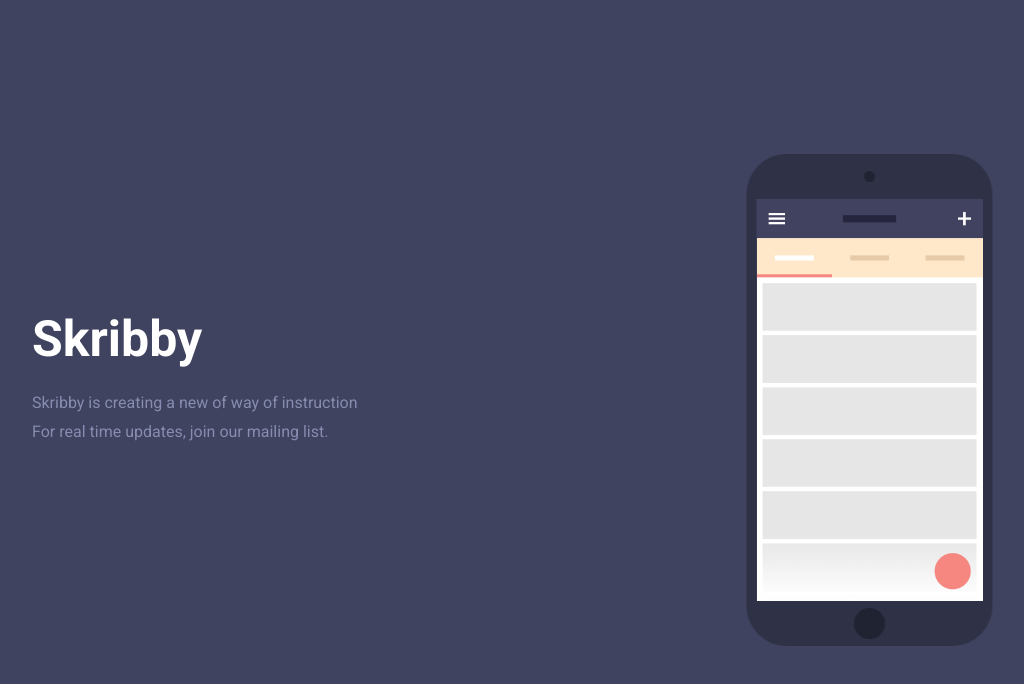
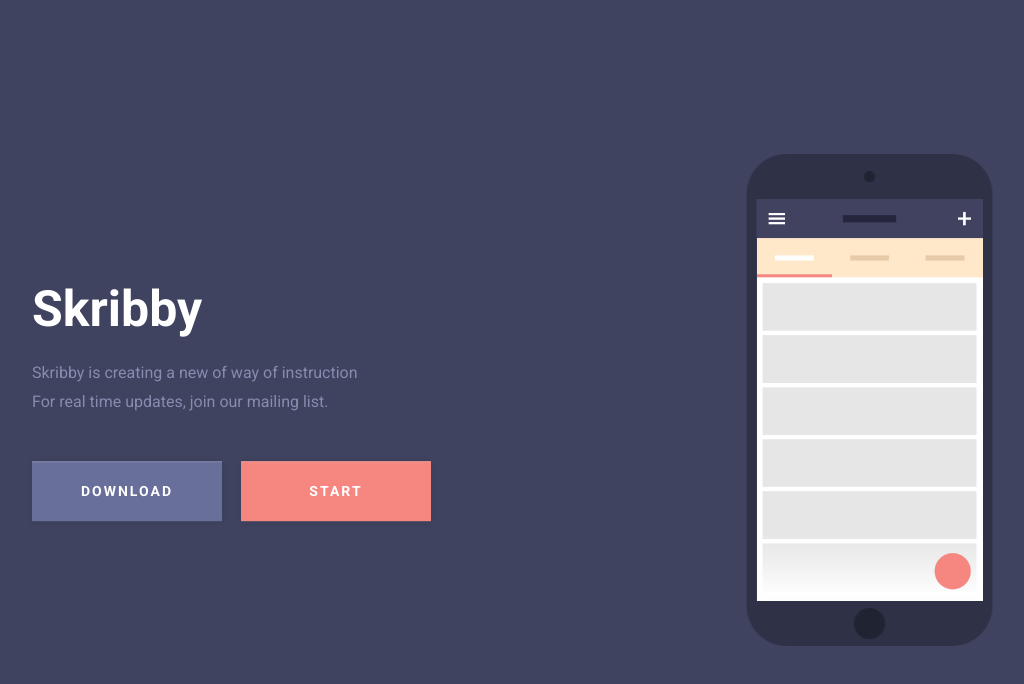
Before and after one commit to advaitmarathe/SkribbyPublic, a plain HTML site: page index.html in a window 1280 px wide. Shown: the whole page, without its empty margins (96-1120 px from the left). Drawn offline with Linux system fonts and the light colour scheme.

Commit message:
Button is not showing up

```diff
--- a/index.html
+++ b/index.html
@@ -23,10 +23,10 @@
 		<div class="cd-product-intro">
 			<h1>Skribby</h1>
 			<p>Skribby is creating a new of way of instruction<br>For real time updates, join our mailing list.</p>
-			<!-- <div class="cd-triggers">
+			<div class="cd-triggers">
 				<a href="http://codyhouse.co/?p=384" class="btn">Download</a>
 				<a href="#cd-product-tour" class="btn salmon" data-type="cd-tour">Start</a>
-			</div> -->
+			</div>
 		</div> <!-- cd-product-intro -->
 
 		<div id="cd-product-tour">
```
